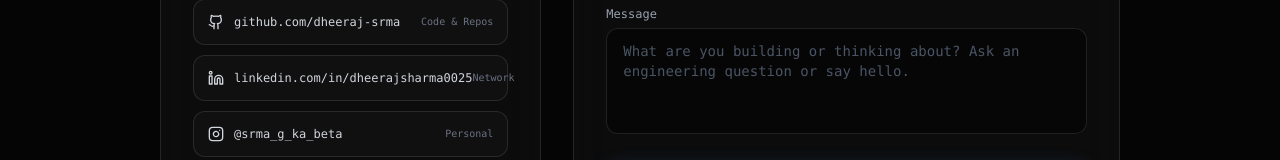
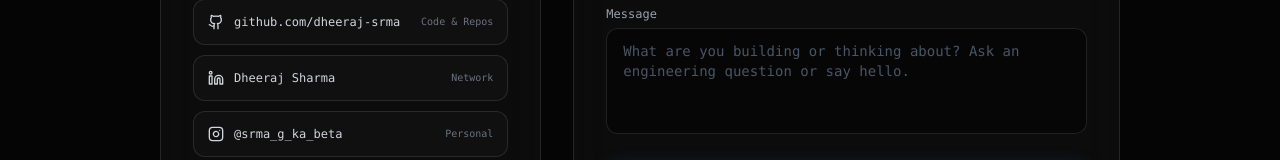
Before and after one commit to dheeraj-srma/Portfolio-Website, a Next.js app: page / in a window 1280 px wide. Shown: the part 11139-11299 px from the top of the page. Built offline with nearby package versions, Linux system fonts and the light colour scheme; no server answers.

Commit message:
Update LinkedIn display text to Dheeraj Sharma in Contact section

```diff
--- a/components/sections/ContactSection.tsx
+++ b/components/sections/ContactSection.tsx
@@ -131,7 +131,7 @@ export function ContactSection() {
                 >
                   <div className="flex items-center gap-2.5">
                     <LinkedinIcon size={16} />
-                    <span>linkedin.com/in/dheerajsharma0025</span>
+                    <span>Dheeraj Sharma</span>
                   </div>
                   <span className="text-gray-500 text-[10px]">Network</span>
                 </a>
```
